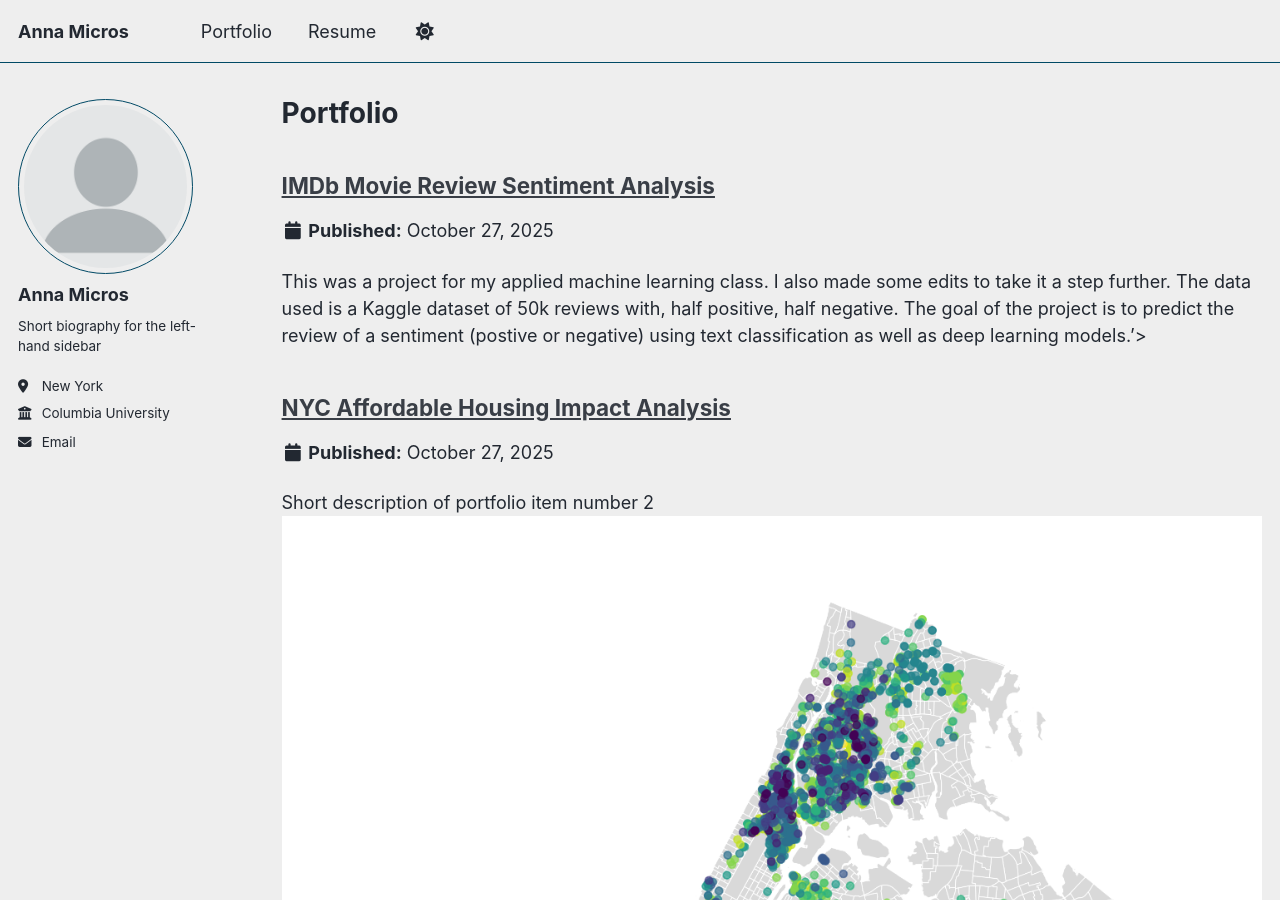
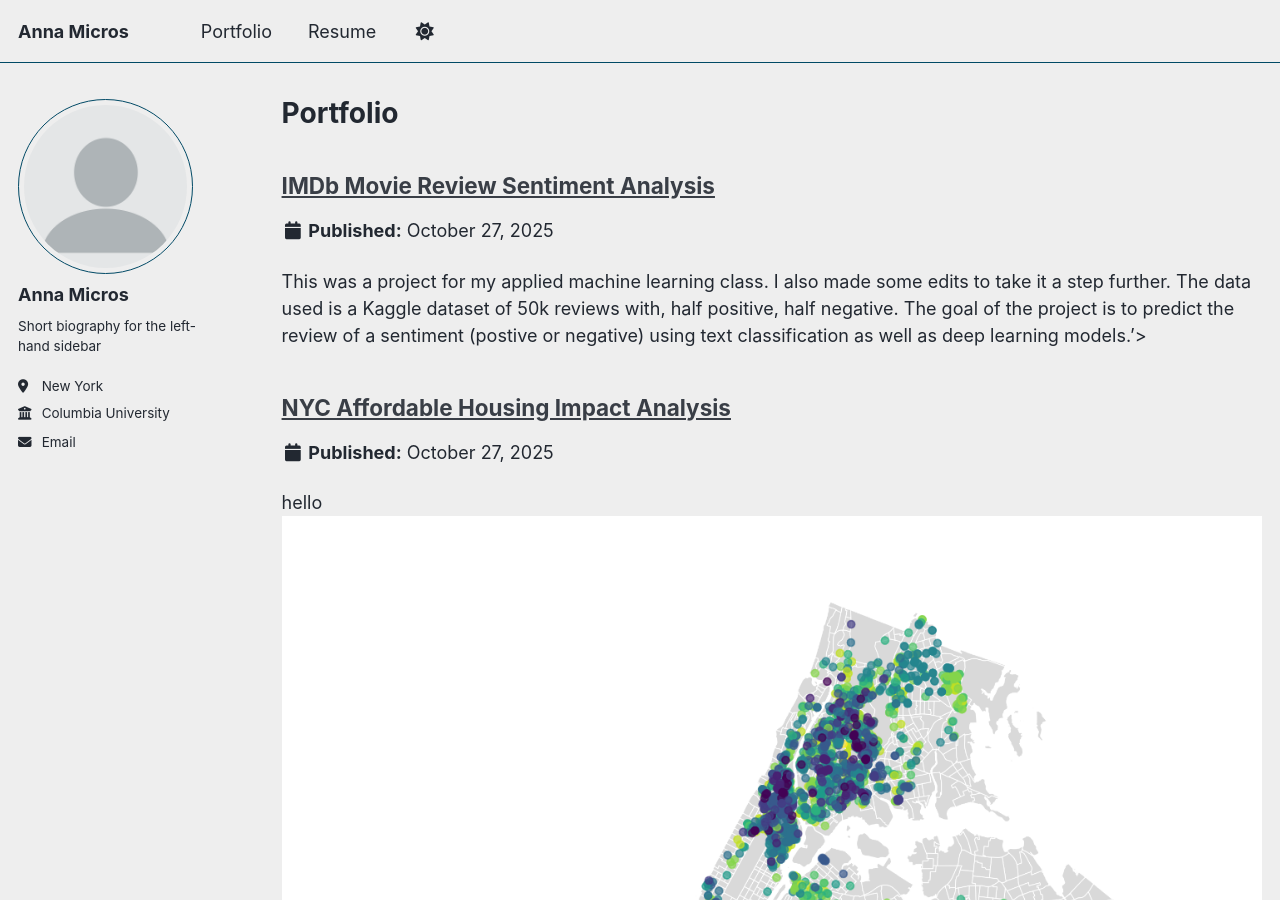
Before and after one commit to anna-christina-mikr/anna-christina-mikr.github.io, a Jekyll site: the page built from _pages/portfolio.html, in a window 1280 px wide and 900 px high. Built offline with Jekyll 4.4.1, drawn with Linux system fonts in a browser that asks for light colours; a script that is not in the unit is left out.

Commit message:
Update portfolio-2.html

```diff
--- a/_portfolio/portfolio-2.html
+++ b/_portfolio/portfolio-2.html
@@ -1,6 +1,6 @@
 ---
 title: "NYC Affordable Housing Impact Analysis"
-excerpt: "Short description of portfolio item number 2 <br/><img src='/images/nycmap.png'>"
+excerpt: "hello <br/><img src='/images/nycmap.png'>"
 collection: portfolio
 ---
 
```
